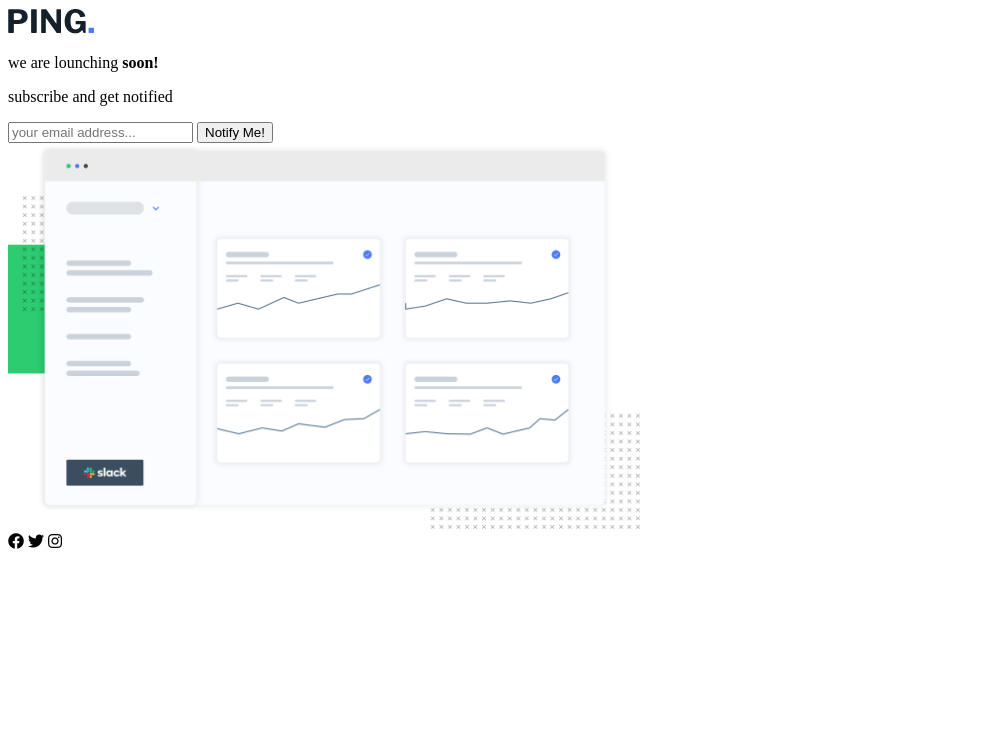
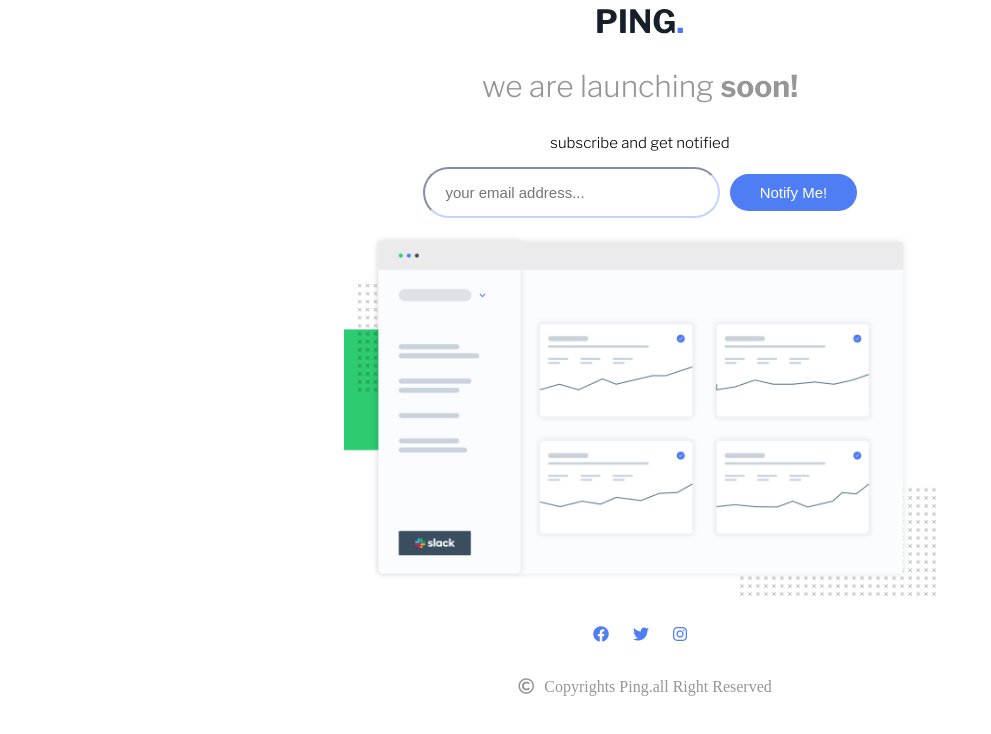
Before and after one commit to rachelakimana/Andela-challenge2, a plain HTML site: page index.html in a window 1280 px wide. Shown: the whole page, without its empty margins (0-991 px from the left). Drawn offline with Linux system fonts and the light colour scheme.

Commit message:
html and css  complete with some responding

```diff
--- a/index.html
+++ b/index.html
@@ -7,31 +7,34 @@
         <meta name="description" content="">
         <meta name="viewport" content="width=device-width, initial-scale=1">
         <link rel="stylesheet" href="style.css">
-        <link rel="stylesheet" rel="stylesheet" href="./fontawesome-free-5.15.4-web/css/all.min.css">
+        <link rel="stylesheet" href="./fontawesome-free-5.15.4-web/css/all.min.css">
     </head>
     <body>
-    <div>
-        <div class="text-detail">
+
+        <header class="my-header">
             <img class="logo" src="./images/logo.svg">
-            <p class="lounching">we are lounching <b>soon!</b></p>
+        </header>
+        <section class="description"></section>
+            <p class="launching">we are launching <span>soon!</span></p>
             <p class="subscribe">subscribe and get notified</p>
-        </div>
-        <div>
-            <form onsubmit=" return FormValidate()" >
-                <input type="email" class="email" name="email" placeholder="your email address...">
-                <input type="submit" class="submit" value="Notify Me!">
-            </form>
-        </div>
-        <div>
+        </section>
+
+        <form onsubmit=" return FormValidate()" >
+            <input type="email" class="email" name="email" placeholder="your email address...">
+            <input type="submit" class="submit" value="Notify Me!">
+        </form>
+
+        <figure class="my-img">
             <img class="dashboard" src="./images/illustration-dashboard.png">
-        </div>
-        <div>
+        </figure>
+        <footer class="my-footer">
             <i class="fab fa-facebook"></i>
             <i class="fab fa-twitter"></i>
             <i class="fab fa-instagram"></i>
-        </div>
+            <p class="right"><i class="far fa-copyright"></i>Copyrights Ping.all Right Reserved</p>
+        </footer>
 
-    </div>
+
         <script src="" async defer></script>
     </body>
 </html>
--- a/style.css
+++ b/style.css
@@ -1,4 +1,110 @@
+@font-face {
+    font-family: libre frankin;
+    src:url(/static/LibreFranklin-Bold.ttf)
+}
+@font-face {
+    font-family: libre frankinn;
+    src:url(/static/LibreFranklin-Light.ttf)
+}
+
+.logo{
+    font-weight: 600;
+}
 .dashboard {
-    height:50%;
+    height:100%;
     width:50%;
 }
+body{
+    text-align: center;
+    /* display:grid; */
+
+}
+
+span {
+    font-family:Libre frankin;
+
+}
+
+.launching{
+    font-family:libre frankinn;
+    font-weight: 300;
+    font-size: 30px;
+    color: hsl(0, 0%, 59%);
+
+}
+.subscribe{
+    font-family:libre frankinn;
+    font-size: 15px;
+}
+
+.email{
+    height: 20%;
+    width: 20%;
+    font-size: 15px;
+    padding: 15px 20px;
+    border-radius: 50px ;
+    border-color: hsl(223, 100%, 88%);
+}
+.submit{
+    border: 1px;
+    background-color:hsl(223, 87%, 63%);
+    padding: 10px;
+    height: 10%;
+    width: 10%;
+    font-size: 15px;
+    border-radius: 50px;
+    color: white;
+    text-align: center;
+    margin-left: 10px;
+}
+
+i {
+    color:hsl(223, 87%, 63%);
+    padding: 10px;
+
+}
+
+.right {
+    color:hsl(0, 0%, 59%);
+}
+ p i {
+    color:hsl(0, 0%, 59%);
+
+ }
+  form {
+      display: flex;
+      justify-content: center;
+      align-items:center;
+  }
+  @media screen and (max-width: 375px) {
+   form {
+       display: flex;
+       flex-direction: column;
+   }
+   .email {
+    padding: 10px 20px;
+    width: 10%;
+    height: 10%;
+    width: 56%;
+   }
+   .submit {
+    height: 10%;
+    width: 70%;
+    margin-top: 10px;
+    padding: 10px 20px;
+   }
+   .dashboard {
+       padding-top: 20px;
+    height:200%;
+    width:100%;
+   }
+   .logo {
+       padding-top:10px;
+   }
+   .my-footer{
+       padding-top:0px;
+   }
+   .right {
+       padding-top: 0px;
+   }
+  }
```
Also changed, not shown: LibreFranklin-Italic-VariableFont_wght.ttf (deleted), LibreFranklin-VariableFont_wght.ttf (deleted), main.js (added).
